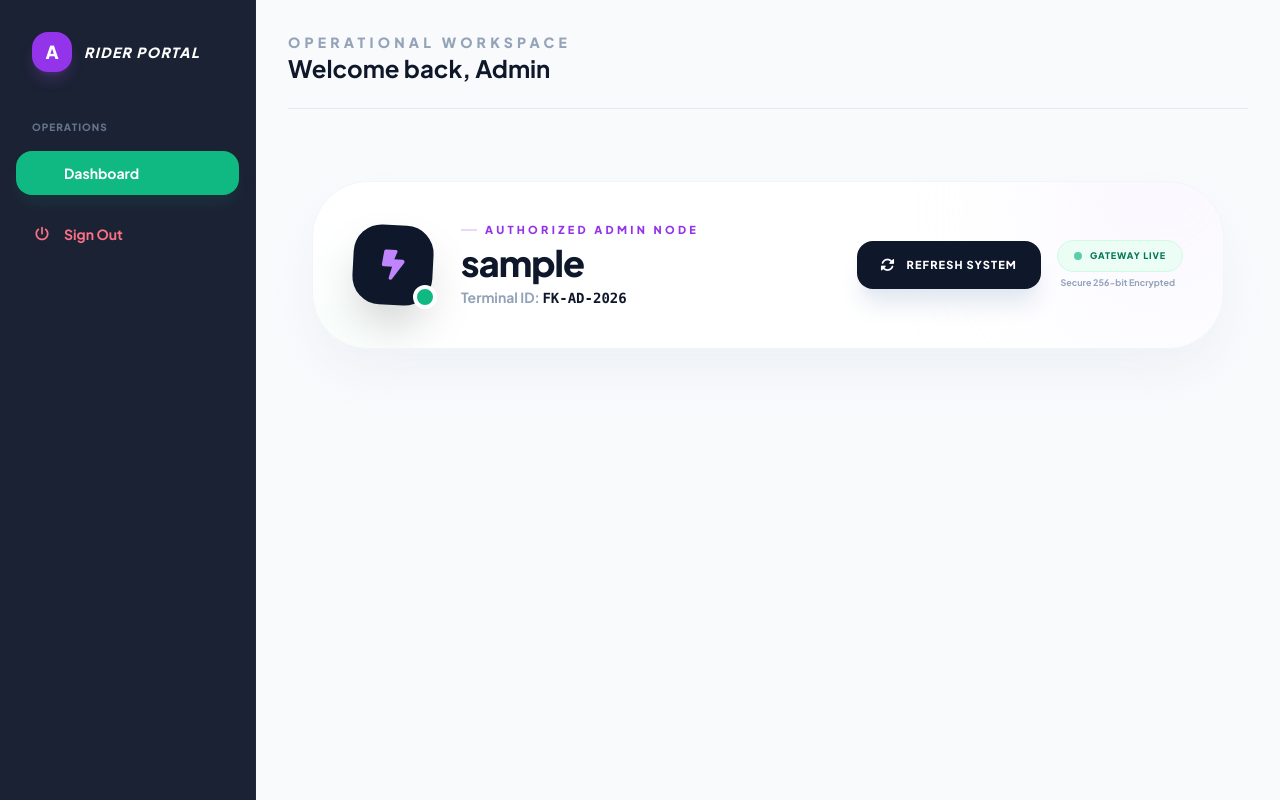
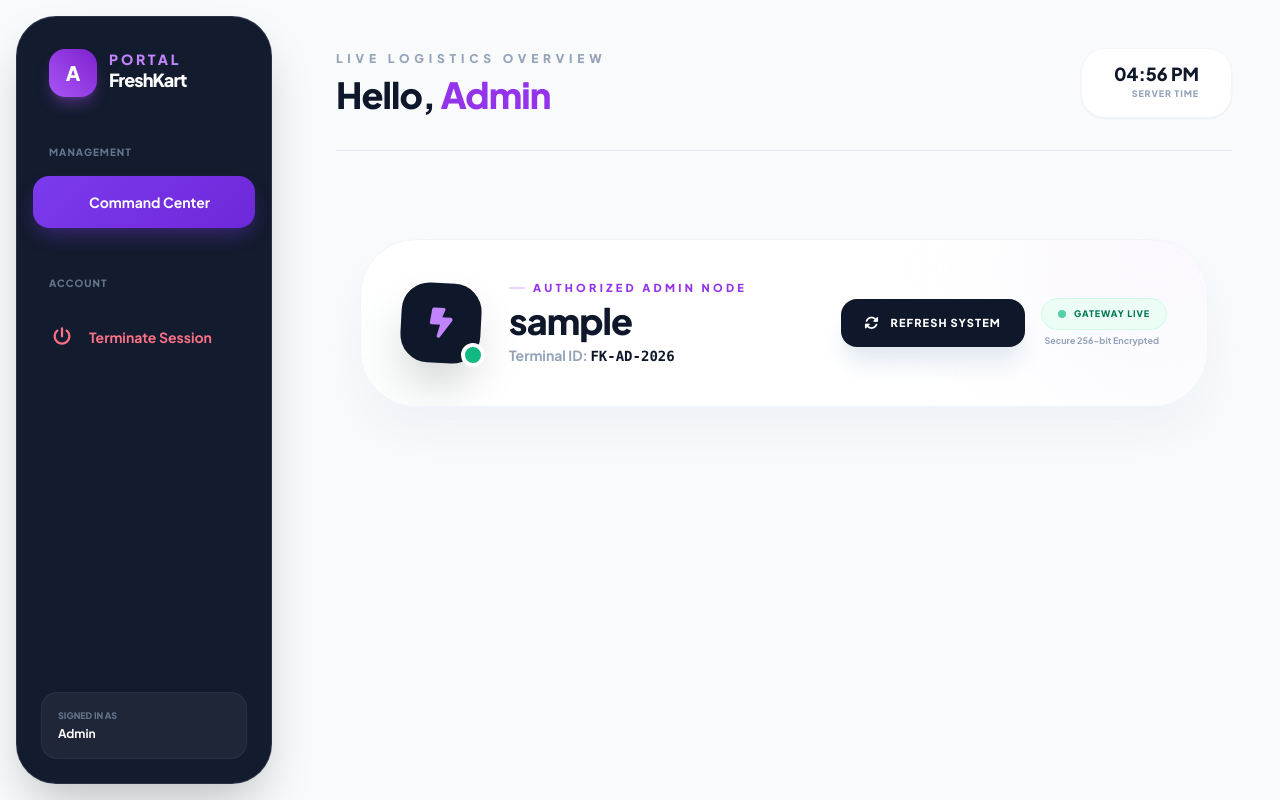
Before and after one commit to Ankus0001h/Jippy-Store-1.0, a Flask app: page /portal/dashboard in a window 1280 px wide. Run offline with Flask 3, Linux system fonts and the light colour scheme; the visitor is signed in with stand-in values (Sample User, id 1); data that the repository does not hold is empty; some libraries are stand-ins or nearby versions.

Commit message:
Update base_portal.html

```diff
--- a/templates/base_portal.html
+++ b/templates/base_portal.html
@@ -2,112 +2,189 @@
 <html lang="en">
 <head>
   <meta charset="utf-8">
-  <title>Portal | FreshKart</title>
-  <meta name="viewport" content="width=device-width, initial-scale=1">
+  <title>Portal | FreshKart Express</title>
+  <meta name="viewport" content="width=device-width, initial-scale=1, maximum-scale=1, user-scalable=0">
 
   <script src="https://cdn.tailwindcss.com"></script>
   <link rel="stylesheet" href="https://cdnjs.cloudflare.com/ajax/libs/font-awesome/6.5.1/css/all.min.css" />
   <link href="https://fonts.googleapis.com/css2?family=Plus+Jakarta+Sans:wght@300;400;500;600;700;800&display=swap" rel="stylesheet">
 
   <style>
-    body { font-family: 'Plus Jakarta Sans', sans-serif; background-color: #f8fafc; }
-    .nav-active { background: #10b981 !important; color: white !important; box-shadow: 0 10px 15px -3px rgba(16, 185, 129, 0.1); }
-    .sidebar-blur { backdrop-filter: blur(8px); background: rgba(15, 23, 42, 0.95); }
-    .mobile-drawer { transition: transform 0.3s ease-in-out; transform: translateX(-100%); }
-    .mobile-drawer.open { transform: translateX(0); }
+    body {
+      font-family: 'Plus Jakarta Sans', sans-serif;
+      background-color: #f1f5f9;
+      background-image: radial-gradient(#cbd5e1 0.5px, transparent 0.5px);
+      background-size: 30px 30px;
+    }
+
+    /* Glass Sidebar Effect */
+    .glass-sidebar {
+      background: rgba(15, 23, 42, 0.98);
+      backdrop-filter: blur(12px);
+      -webkit-backdrop-filter: blur(12px);
+    }
+
+    /* Modern Active State */
+    .nav-active {
+      background: linear-gradient(135deg, #7c3aed 0%, #6d28d9 100%) !important;
+      color: white !important;
+      box-shadow: 0 10px 20px -5px rgba(124, 58, 237, 0.4);
+    }
+
+    /* Mobile Drawer Animation */
+    #mobileDrawer {
+      transition: all 0.5s cubic-bezier(0.4, 0, 0.2, 1);
+      transform: translateY(100%);
+    }
+    #mobileDrawer.open {
+      transform: translateY(0);
+    }
+
+    .no-scrollbar::-webkit-scrollbar { display: none; }
+
+    /* Fade In */
+    .animate-fade-in { animation: fadeIn 0.6s cubic-bezier(0.4, 0, 0.2, 1) forwards; }
+    @keyframes fadeIn { from { opacity: 0; transform: translateY(15px); } to { opacity: 1; transform: translateY(0); } }
   </style>
 </head>
 
-<body class="min-h-screen text-slate-900">
+<body class="min-h-screen text-slate-900 overflow-x-hidden">
 
-  <aside class="fixed top-0 left-0 h-screen w-64 sidebar-blur text-white hidden lg:flex flex-col z-50 border-r border-slate-800">
+  <aside class="fixed top-4 left-4 bottom-4 w-64 glass-sidebar text-white hidden lg:flex flex-col z-50 rounded-[2.5rem] border border-white/10 shadow-2xl">
     <div class="p-8">
       <div class="flex items-center gap-3">
-        <div class="w-10 h-10 rounded-2xl bg-purple-600 flex items-center justify-center shadow-lg shadow-purple-500/20">
-          <span class="font-black text-lg">{{ session.get('user_role','V')[0]|upper }}</span>
+        <div class="w-12 h-12 rounded-2xl bg-gradient-to-tr from-purple-500 to-purple-700 flex items-center justify-center shadow-lg shadow-purple-500/30">
+          <span class="font-black text-xl text-white">{{ session.get('user_role','P')[0]|upper }}</span>
         </div>
-        <span class="text-sm font-black tracking-widest uppercase italic">
-          {{ 'Vendor' if session.get('user_role') == 'vendor' else 'Rider' }} Portal
-        </span>
+        <div>
+          <span class="text-sm font-black tracking-[0.2em] uppercase text-purple-400 block leading-none">Portal</span>
+          <span class="text-lg font-black tracking-tighter text-white">FreshKart</span>
+        </div>
       </div>
     </div>
 
-    <nav class="flex-1 px-4 space-y-2 mt-4">
-      <p class="px-4 text-[10px] font-black text-slate-500 uppercase tracking-widest mb-4">Operations</p>
+    <nav class="flex-1 px-4 space-y-2 mt-4 overflow-y-auto no-scrollbar">
+      <p class="px-4 text-[10px] font-black text-slate-500 uppercase tracking-widest mb-4">Management</p>
 
       <a href="{{ url_for('portal_dashboard') }}"
-         class="flex items-center gap-3 px-4 py-3 rounded-2xl text-sm font-bold text-slate-400 hover:bg-slate-800 hover:text-white transition-all duration-200 {{ 'nav-active' if request.endpoint == 'portal_dashboard' }}">
-        <i class="fas fa-grid-2 w-5 text-center"></i> Dashboard
+         class="flex items-center gap-3 px-5 py-4 rounded-2xl text-sm font-bold text-slate-400 hover:bg-white/5 hover:text-white transition-all
+         {{ 'nav-active' if request.endpoint == 'portal_dashboard' }}">
+        <i class="fas fa-grid-2 text-lg w-6"></i>
+        <span>Command Center</span>
       </a>
 
-      <div class="my-6 border-t border-slate-800 mx-4"></div>
+      <div class="pt-10">
+        <p class="px-4 text-[10px] font-black text-slate-500 uppercase tracking-widest mb-4">Account</p>
+        <a href="{{ url_for('portal_logout') }}"
+           class="flex items-center gap-3 px-5 py-4 rounded-2xl text-sm font-bold text-rose-400 hover:bg-rose-500/10 transition-all group">
+          <i class="fas fa-power-off text-lg w-6 group-hover:rotate-12 transition-transform"></i>
+          <span>Terminate Session</span>
+        </a>
+      </div>
+    </nav>
 
-      <a href="{{ url_for('portal_logout') }}"
-         class="flex items-center gap-3 px-4 py-3 rounded-2xl text-sm font-bold text-rose-400 hover:bg-rose-500/10 transition-all duration-200">
-        <i class="fas fa-power-off w-5 text-center"></i> Sign Out
-      </a>
-    </nav>
+    <div class="p-6">
+      <div class="bg-white/5 rounded-2xl p-4 border border-white/5">
+        <p class="text-[9px] font-black text-slate-500 uppercase mb-1">Signed in as</p>
+        <p class="text-xs font-bold text-white truncate">{{ session.get('user_role','Partner')|title }}</p>
+      </div>
+    </div>
   </aside>
 
-  <nav class="lg:hidden sticky top-0 z-50 bg-white/80 backdrop-blur-md border-b border-slate-200 px-4 py-3 flex items-center justify-between">
-    <button id="menuBtn" class="w-10 h-10 flex items-center justify-center rounded-xl bg-slate-100 text-slate-900">
+  <nav class="lg:hidden sticky top-0 z-50 bg-white/80 backdrop-blur-xl border-b border-slate-200 px-6 py-4 flex items-center justify-between">
+    <div class="flex items-center gap-3">
+      <div class="w-9 h-9 rounded-xl bg-purple-600 flex items-center justify-center text-white font-black shadow-lg">
+        {{ session.get('user_role','P')[0]|upper }}
+      </div>
+      <div class="flex flex-col leading-none">
+        <span class="text-[9px] font-black text-purple-600 uppercase tracking-widest">Portal</span>
+        <span class="text-sm font-black text-slate-900 tracking-tighter uppercase">FreshKart</span>
+      </div>
+    </div>
+    <button id="menuBtn" class="w-10 h-10 flex items-center justify-center rounded-xl bg-slate-900 text-white shadow-lg active:scale-90 transition-transform">
       <i class="fas fa-bars-staggered"></i>
     </button>
-    <div class="flex items-center gap-2">
-      <div class="w-8 h-8 rounded-lg bg-purple-600 flex items-center justify-center font-black text-white text-xs">
-        {{ session.get('user_role','V')[0]|upper }}
+  </nav>
+
+  <main class="lg:ml-72 min-h-screen p-4 md:p-10 lg:p-12 animate-fade-in">
+    <header class="hidden lg:flex items-center justify-between mb-12 border-b border-slate-200 pb-8">
+      <div>
+        <h2 class="text-xs font-black text-slate-400 uppercase tracking-[0.4em] mb-2">Live Logistics Overview</h2>
+        <p class="text-slate-900 font-black text-4xl tracking-tight">
+          Hello, <span class="text-purple-600">{{ session.get('user_role','Partner')|title }}</span>
+        </p>
       </div>
-      <span class="font-black text-xs uppercase tracking-tighter text-slate-800">FreshKart Portal</span>
-    </div>
-    <div class="w-10"></div> </nav>
-
-  <div id="drawerOverlay" class="fixed inset-0 bg-slate-900/50 backdrop-blur-sm z-[60] hidden lg:hidden transition-opacity"></div>
-  <aside id="mobileDrawer" class="fixed top-0 left-0 h-full w-72 sidebar-blur text-white z-[70] mobile-drawer lg:hidden flex flex-col">
-    <div class="p-6 flex items-center justify-between border-b border-slate-800">
-      <span class="font-black text-lg uppercase bold tracking-tighter text-purple-400">FreshKart</span>
-      <button id="closeBtn" class="text-slate-400"><i class="fas fa-times text-xl"></i></button>
-    </div>
-    <nav class="p-4 space-y-2">
-      <a href="{{ url_for('portal_dashboard') }}" class="flex items-center gap-3 px-4 py-4 rounded-2xl text-base font-bold {{ 'nav-active' if request.endpoint == 'portal_dashboard' else 'text-slate-400' }}">
-        <i class="fas fa-th-large"></i> Dashboard
-      </a>
-      <a href="{{ url_for('portal_logout') }}" class="flex items-center gap-3 px-4 py-4 rounded-2xl text-base font-bold text-rose-400">
-        <i class="fas fa-sign-out-alt"></i> Logout
-      </a>
-    </nav>
-  </aside>
-
-  <main class="lg:ml-64 min-h-screen p-4 md:p-8 animate-fade-in">
-    <div class="mb-8 hidden lg:block border-b border-slate-200 pb-6">
-        <h2 class="text-sm font-black text-slate-400 uppercase tracking-[0.3em]">Operational Workspace</h2>
-        <p class="text-slate-900 font-bold text-2xl">Welcome back, {{ session.get('user_role','Partner')|title }}</p>
-    </div>
+      <div class="flex items-center gap-4 bg-white p-2 rounded-3xl border border-slate-100 shadow-sm">
+         <div class="px-6 py-2 text-right">
+            <p id="clock" class="text-lg font-black text-slate-900 leading-none">--:-- --</p>
+            <p class="text-[9px] font-black text-slate-400 uppercase mt-1 tracking-widest">Server Time</p>
+         </div>
+      </div>
+    </header>
 
     {% block content %}{% endblock %}
   </main>
 
+  <div id="drawerOverlay" class="fixed inset-0 bg-slate-900/40 backdrop-blur-md z-[60] hidden transition-all duration-300 opacity-0" onclick="toggleMenu()"></div>
+
+  <aside id="mobileDrawer" class="fixed bottom-0 left-0 right-0 bg-white z-[70] rounded-t-[3rem] p-8 shadow-2xl lg:hidden">
+    <div class="w-12 h-1.5 bg-slate-200 rounded-full mx-auto mb-8"></div>
+
+    <div class="space-y-4">
+      <p class="text-[10px] font-black text-slate-400 uppercase tracking-widest text-center mb-6">Navigation Menu</p>
+
+      <a href="{{ url_for('portal_dashboard') }}" class="flex items-center gap-4 p-5 rounded-3xl bg-slate-50 border border-slate-100 {{ 'nav-active' if request.endpoint == 'portal_dashboard' else 'text-slate-600' }}">
+        <i class="fas fa-th-large text-xl"></i>
+        <span class="font-black text-base uppercase">Dashboard</span>
+      </a>
+
+      <div class="grid grid-cols-2 gap-4 mt-6">
+        <div class="p-4 bg-purple-50 rounded-3xl border border-purple-100 text-center">
+            <p class="text-[9px] font-black text-purple-400 uppercase">Role</p>
+            <p class="text-xs font-black text-purple-700">{{ session.get('user_role','Partner')|upper }}</p>
+        </div>
+        <a href="{{ url_for('portal_logout') }}" class="p-4 bg-rose-50 rounded-3xl border border-rose-100 text-center flex flex-col items-center">
+            <i class="fas fa-power-off text-rose-500 mb-1"></i>
+            <span class="text-[9px] font-black text-rose-600 uppercase">Logout</span>
+        </a>
+      </div>
+    </div>
+  </aside>
+
   <script>
     const menuBtn = document.getElementById('menuBtn');
-    const closeBtn = document.getElementById('closeBtn');
     const drawer = document.getElementById('mobileDrawer');
     const overlay = document.getElementById('drawerOverlay');
 
     function toggleMenu() {
-      drawer.classList.toggle('open');
-      overlay.classList.toggle('hidden');
-      document.body.classList.toggle('overflow-hidden');
+      const isOpen = drawer.classList.contains('open');
+      if (isOpen) {
+        drawer.classList.remove('open');
+        overlay.classList.add('opacity-0');
+        setTimeout(() => overlay.classList.add('hidden'), 300);
+        document.body.classList.remove('overflow-hidden');
+      } else {
+        overlay.classList.remove('hidden');
+        setTimeout(() => {
+            overlay.classList.remove('opacity-0');
+            drawer.classList.add('open');
+        }, 10);
+        document.body.classList.add('overflow-hidden');
+      }
     }
 
     menuBtn.addEventListener('click', toggleMenu);
-    closeBtn.addEventListener('click', toggleMenu);
-    overlay.addEventListener('click', toggleMenu);
+
+    // Modern Clock
+    function updateClock() {
+      const now = new Date();
+      const timeStr = now.toLocaleTimeString('en-US', { hour: '2-digit', minute: '2-digit', hour12: true });
+      const clockEl = document.getElementById('clock');
+      if (clockEl) clockEl.textContent = timeStr;
+    }
+    setInterval(updateClock, 1000);
+    updateClock();
   </script>
-
-  <style>
-    /* Content Fade Animation */
-    .animate-fade-in { animation: fadeIn 0.5s ease-out forwards; }
-    @keyframes fadeIn { from { opacity: 0; transform: translateY(10px); } to { opacity: 1; transform: translateY(0); } }
-  </style>
 
 </body>
 </html>
```
